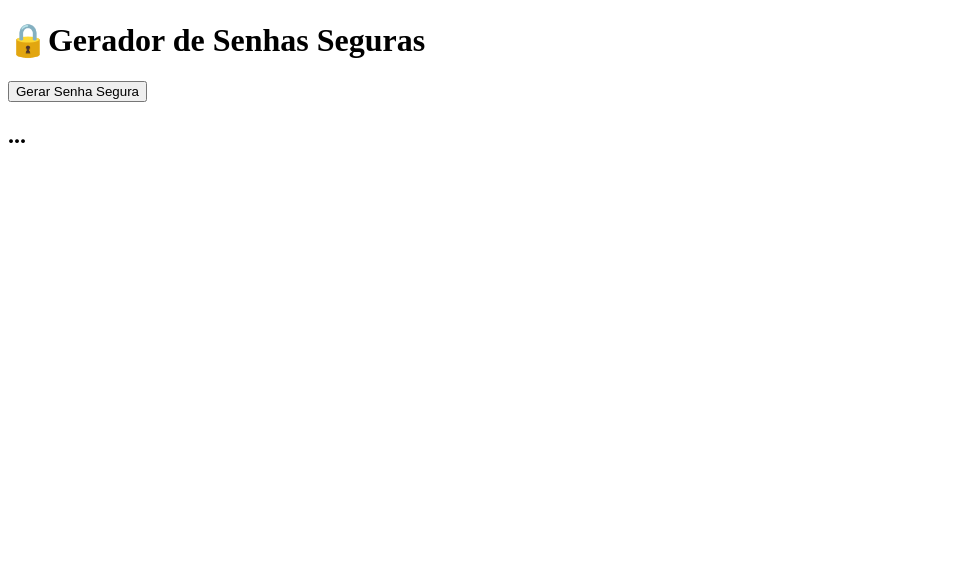
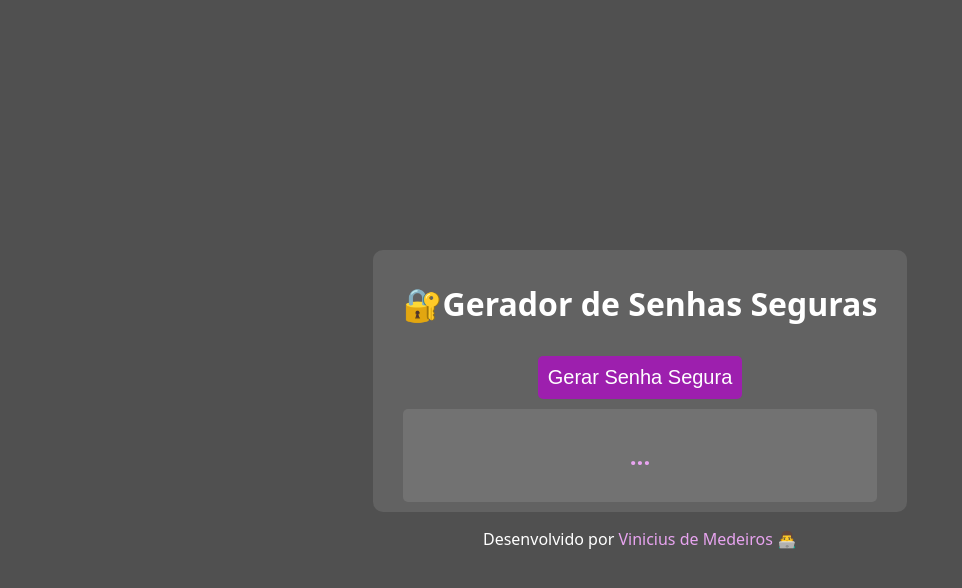
Before and after one commit to vmedeir0s/password-generator, a website built with Vite: page index.html in a window 1280 px wide. Shown: the whole page, without its empty margins (0-962 px from the left). Built offline with nearby package versions, Linux system fonts and the light colour scheme.

Commit message:
feat: aplicacao concluida

```diff
--- a/index.html
+++ b/index.html
@@ -4,12 +4,32 @@
 		<meta charset="UTF-8" />
 		<meta http-equiv="X-UA-Compatible" content="IE=edge" />
 		<meta name="viewport" content="width=device-width, initial-scale=1.0" />
+		<link
+			href="/path/to/material-icons/iconfont/material-icons.css"
+			rel="stylesheet"
+		/>
 		<title>Gerador de Senhas</title>
 	</head>
 	<body>
-		<h1>🔒Gerador de Senhas Seguras</h1>
-		<button>Gerar Senha Segura</button>
-		<h2>...</h2>
+		<main>
+			<h1>🔐Gerador de Senhas Seguras</h1>
+			<button class="generate-password">Gerar Senha Segura</button>
+			<div class="password-content">
+				<h2>...</h2>
+				<span class="material-icons" style="display: none"
+					>content_copy</span
+				>
+			</div>
+		</main>
+		<footer>
+			<p>
+				Desenvolvido por
+				<a href="https://www.linkedin.com/in/vmedeiros/" target="_blank"
+					>Vinicius de Medeiros</a
+				>
+				👨‍💻
+			</p>
+		</footer>
 		<script src="./src/main.js" type="module"></script>
 	</body>
 </html>
--- a/src/main.js
+++ b/src/main.js
@@ -1 +1,22 @@
-console.log("Hello World");
+import { nanoid } from 'nanoid';
+import './style.css';
+import copy from 'clipboard-copy';
+import 'material-icons/iconfont/material-icons.css';
+
+const passwordBtnEl = document.querySelector('button');
+const displayPasswordEl = document.querySelector('h2');
+const clickBoardEl = document.querySelector('.material-icons');
+
+passwordBtnEl.addEventListener('click', () => {
+    const randomPassword = nanoid();
+    displayPasswordEl.innerHTML = randomPassword;
+    clickBoardEl.style.cursor = 'pointer';
+    clickBoardEl.innerHTML = 'content_copy';
+    clickBoardEl.style.display = 'inline';
+});
+
+clickBoardEl.addEventListener('click', () => {
+    copy(displayPasswordEl.innerHTML);
+    clickBoardEl.innerHTML = 'library_add_check';
+    clickBoardEl.style.cursor = 'not-allowed';
+});
--- /dev/null
+++ b/src/style.css
@@ -0,0 +1,57 @@
+body {
+	align-items: center;
+	background-color: #505050;
+	color: white;
+	display: flex;
+	flex-direction: column;
+	font-family: system-ui, -apple-system, BlinkMacSystemFont, "Segoe UI",
+		Roboto, Oxygen, Ubuntu, Cantarell, "Open Sans", "Helvetica Neue",
+		sans-serif;
+	min-height: 100vh;
+	justify-content: center;
+	text-align: center;
+}
+
+main {
+	background-color: rgba(255, 255, 255, 0.1);
+	border-radius: 10px;
+	max-width: 600px;
+	padding: 10px 30px;
+}
+
+.generate-password {
+  background-color: #9d1fae;
+  border: 0 none;
+  border-radius: 5px;
+  color: white;
+  cursor: pointer;
+  font-size: 20px;
+  margin: 10px;
+  padding: 10px;
+}
+
+.password-content {
+  align-items: center;
+  background-color: rgba(255, 255, 255, 0.1);
+  border-radius: 5px;
+  display: flex;
+  justify-content: center;
+}
+
+h2 {
+	color: #e8a4f0;
+  padding: 10px;
+}
+
+a {
+  color: #e8a4f0;
+  text-decoration: none;
+}
+
+a:hover {
+  color: #f170ff;
+}
+
+.material-icons {
+  cursor: pointer;
+}
```
Also changed, not shown: package.json (+13 -2 lines), .eslintrc.json (added), 1 other file.
